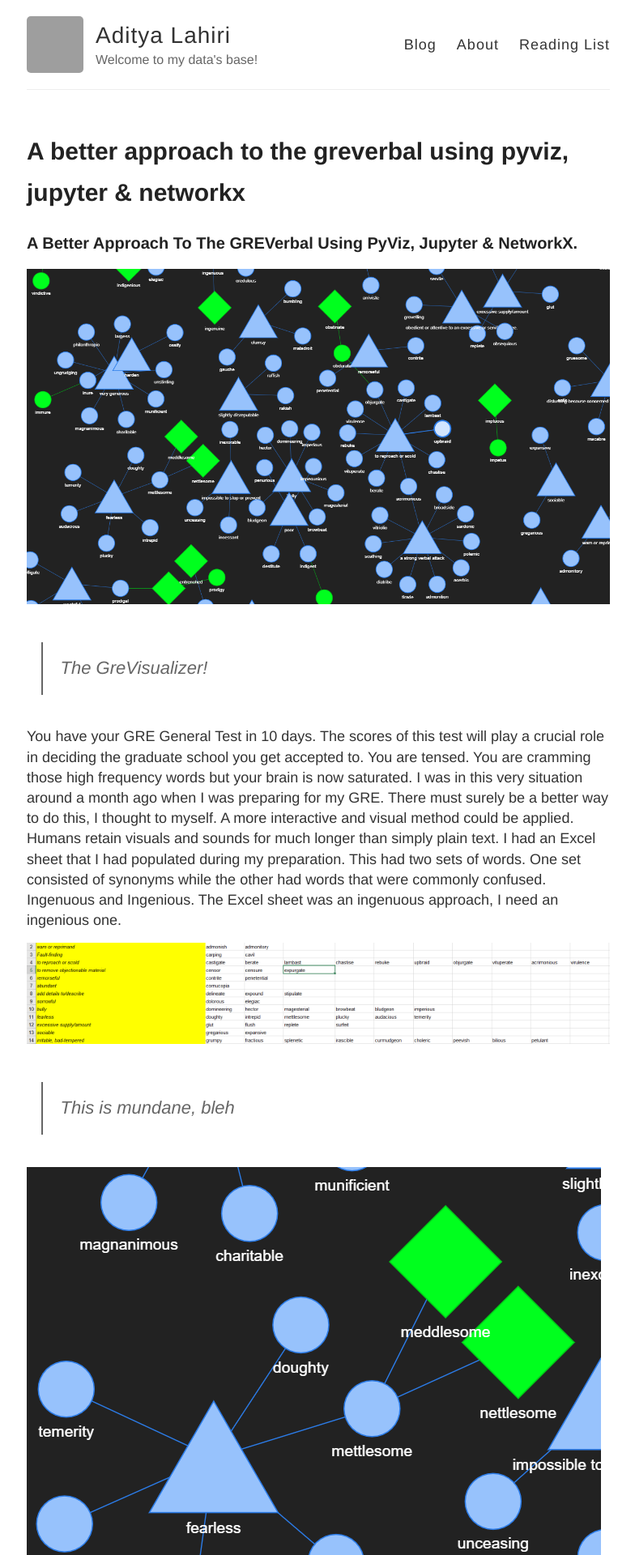
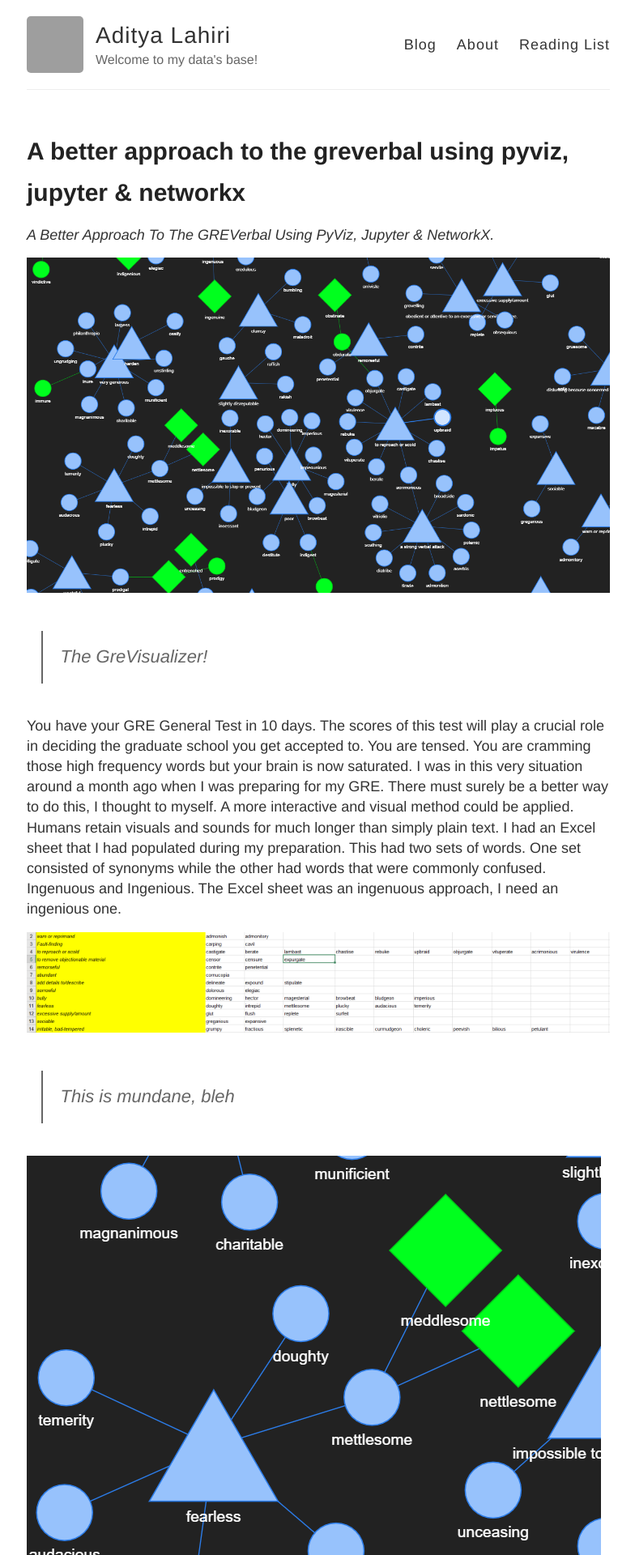
Before and after one commit to adityalahiri/adityalahiri.github.io, a Jekyll site: the page built from _posts/2019-11-21-A Better Approach To The GREVerbal Using PyViz, Jupyter & NetworkX.md, in a window 1280 px wide. Shown: the top 1920 px of the page at 81% size, without its empty margins (247-1031 px from the left). Built offline with Jekyll 4.4.1, drawn with Linux system fonts in a browser that asks for light colours; our own code applies the rules of GitHub Pages for plain Markdown files; grey boxes are pictures that could not be loaded.

Commit message:
Make headline italic

```diff
--- a/_posts/2019-11-21-A Better Approach To The GREVerbal Using PyViz, Jupyter & NetworkX.md
+++ b/_posts/2019-11-21-A Better Approach To The GREVerbal Using PyViz, Jupyter & NetworkX.md
@@ -1,7 +1,8 @@
 ---
 published: true
 ---
-### A Better Approach To The GREVerbal Using PyViz, Jupyter & NetworkX.
+
+*A Better Approach To The GREVerbal Using PyViz, Jupyter & NetworkX.*
 
 
 ![The GreVisualizer](/images/gre_ft.PNG)
```
